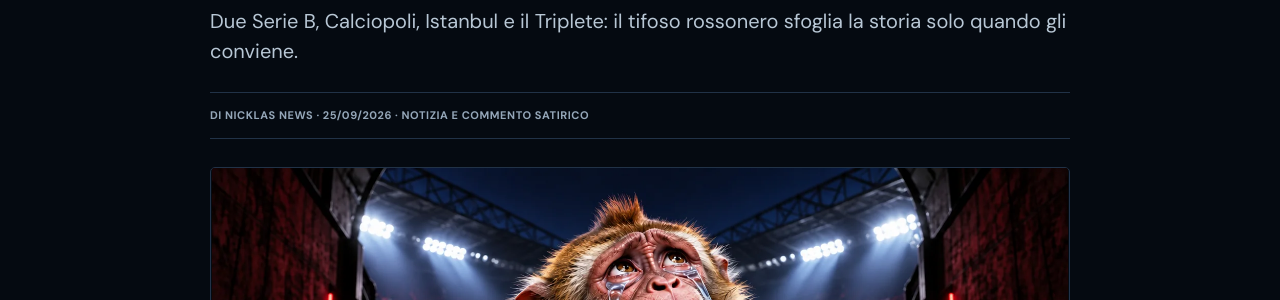
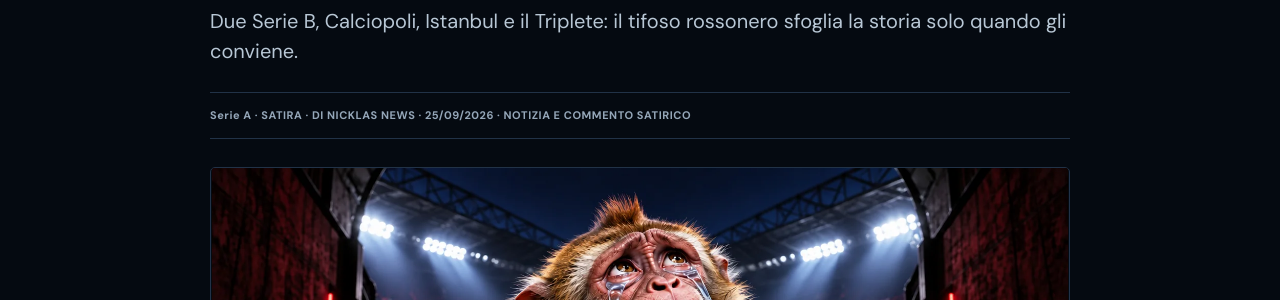
Before and after one commit to r2rfyvfndg-droid/nicklasbahre.github.io, a Jekyll site: the page built from _posts/2026-09-25-milanista-macaco-inter-milan.md, in a window 1280 px wide. Shown: the part 355-655 px from the top of the page. Built offline with Jekyll 4.4.1, drawn with Linux system fonts in a browser that asks for light colours; some web fonts are replaced; a script that is not in the unit is left out; some of the changed text lies outside the part shown.

Commit message:
Aggiungi articoli correlati e metadati social

```diff
--- a/_layouts/articolo.html
+++ b/_layouts/articolo.html
@@ -14,6 +14,8 @@
 <meta property="og:image" content="{{ page.image | absolute_url }}">
 <meta name="twitter:card" content="summary_large_image">
 <meta name="twitter:site" content="@nicklasbahre">
+<meta name="twitter:title" content="{{ page.title | escape }}">
+<meta name="twitter:description" content="{{ page.description | escape }}">
 <meta name="twitter:image" content="{{ page.image | absolute_url }}">
 <link rel="preconnect" href="https://fonts.googleapis.com">
 <link rel="preconnect" href="https://fonts.gstatic.com" crossorigin>
@@ -24,6 +26,7 @@
 *{box-sizing:border-box}body{margin:0;background:#050a11;color:#f4f8fc;font:16px/1.7 'DM Sans',Arial,sans-serif}a{color:#72c6ff}header{border-bottom:1px solid #213247;background:#081321}header .wrap{max-width:1050px;margin:auto;padding:22px 20px;display:flex;align-items:center;justify-content:space-between;gap:20px}header a{text-decoration:none}.brand{font:900 36px/1 'Barlow Condensed',sans-serif;color:white}.brand span{color:#087ff5}.small{font-size:12px;font-weight:700}main{max-width:900px;margin:40px auto 80px;padding:0 20px}.back{font-size:12px;font-weight:800;text-decoration:none}h1{font:900 clamp(46px,7vw,82px)/.98 'Barlow Condensed',Impact,sans-serif;margin:22px 0}.lead{font-size:20px;color:#b8c7d5;line-height:1.5}.meta{border-block:1px solid #213247;padding:13px 0;color:#95a7b9;font-size:11px;font-weight:800;letter-spacing:.05em;margin:26px 0}.cover{width:100%;height:auto;display:block;aspect-ratio:16/9;object-fit:contain;background:#050a11;border:1px solid #213247;border-radius:5px;margin:28px 0}article p{margin:0 0 23px;font-size:17px;line-height:1.85}article a{overflow-wrap:anywhere}footer{border-top:1px solid #213247;color:#8193a5;font-size:11px;padding:25px 20px;text-align:center}@media(max-width:650px){main{margin-top:25px}.lead{font-size:18px}article p{font-size:16px}.brand{font-size:30px}}
 .reaction-section{margin:46px 0 10px;padding:24px 0;border-top:1px solid #213247}.reaction-section h2{font:800 28px/1.1 'Barlow Condensed',Impact,sans-serif;margin:0 0 18px}.reaction-section .WebReactionz{color:#f4f8fc}
 .reaction-section .WebReactionz .emoji{font-family:'Apple Color Emoji','Segoe UI Emoji','Noto Color Emoji',sans-serif;font-style:normal;font-weight:normal;font-size:28px;line-height:1.2}.reaction-section .WebReactionz .reaction{min-width:45px;min-height:45px;display:inline-flex;align-items:center;justify-content:center}.reaction-section:has(.emojis:empty){display:none}
+.related{margin:48px 0;border-top:1px solid #213247;padding-top:24px}.related h2{font:800 30px/1 'Barlow Condensed',sans-serif;margin:0 0 18px}.related-grid{display:grid;grid-template-columns:repeat(2,minmax(0,1fr));gap:16px}.related-grid a{display:block;color:#f4f8fc;text-decoration:none;background:#0b131e;border:1px solid #213247;border-radius:5px;overflow:hidden;font:800 24px/1.1 'Barlow Condensed',sans-serif}.related-grid a:hover{border-color:#087ff5}.related-grid img{width:100%;aspect-ratio:16/9;object-fit:cover;display:block}.related-grid span{display:block;padding:15px}@media(max-width:650px){.related-grid{grid-template-columns:1fr}}
 </style>
 </head>
 <body>
@@ -32,7 +35,7 @@
 <a class="back" href="/">← TORNA ALLE NOTIZIE</a>
 <h1>{{ page.title | escape }}</h1>
 <p class="lead">{{ page.description | escape }}</p>
-<div class="meta">DI NICKLAS NEWS · {{ page.date | date: "%d/%m/%Y" }} · NOTIZIA E COMMENTO SATIRICO</div>
+<div class="meta">{{ page.category | escape }} · SATIRA · DI NICKLAS NEWS · {{ page.date | date: "%d/%m/%Y" }} · NOTIZIA E COMMENTO SATIRICO</div>
 <img class="cover" src="{{ page.image | relative_url }}" alt="Copertina: {{ page.title | escape }}" width="1600" height="900">
 <article>{{ content }}</article>
 {% if site.reactions_site_id != empty %}
@@ -41,10 +44,20 @@
 <div id="article-reactions"></div>
 </section>
 {% endif %}
+{% assign related = site.posts | where: "category", page.category %}
+<section class="related" aria-label="Altri articoli">
+<h2>LEGGI ANCHE</h2>
+<div class="related-grid">
+{% assign shown = 0 %}
+{% for post in related %}{% if post.url != page.url and shown < 2 %}
+<a href="{{ post.url | relative_url }}"><img src="{{ post.image | relative_url }}" alt="" loading="lazy"><span>{{ post.title | escape }}</span></a>
+{% assign shown = shown | plus: 1 %}{% endif %}{% endfor %}
+</div>
+</section>
 </main>
 <footer>© 2026 NICKLAS NEWS · PROGETTO INDIPENDENTE E SATIRICO</footer>
 {% if site.reactions_site_id != empty %}
-<script async defer src="https://cdn.jsdelivr.net/gh/intersect-software/web-reactionz@1/public/setup.min.js" data-siteid="{{ site.reactions_site_id | escape }}" data-domselector="#article-reactions" data-position="bottom" data-prompt="" data-pageid="{{ page.url | escape }}"></script>
+<script async defer src="https://cdn.jsdelivr.net/gh/intersect-software/web-reactionz@1/public/setup.min.js" data-siteid="{{ site.reactions_site_id | escape }}" data-domselector="#article-reactions" data-position="bottom" data-prompt="" data-pageid="{{ page.reaction_id | default: page.url | escape }}"></script>
 {% endif %}
 <!-- Cloudflare Web Analytics -->
 <script type="module" src="https://static.cloudflareinsights.com/beacon.min.js" data-cf-beacon='{"token":"06d5384791564c34b6ef0d2d7763c9d2"}'></script>
```
